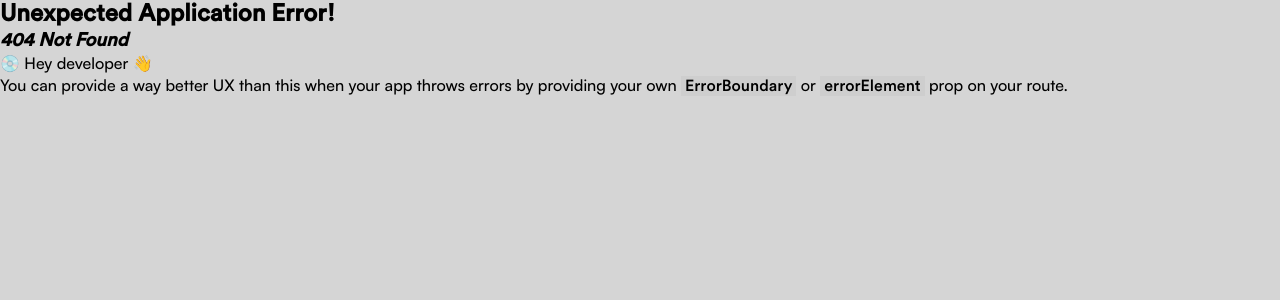
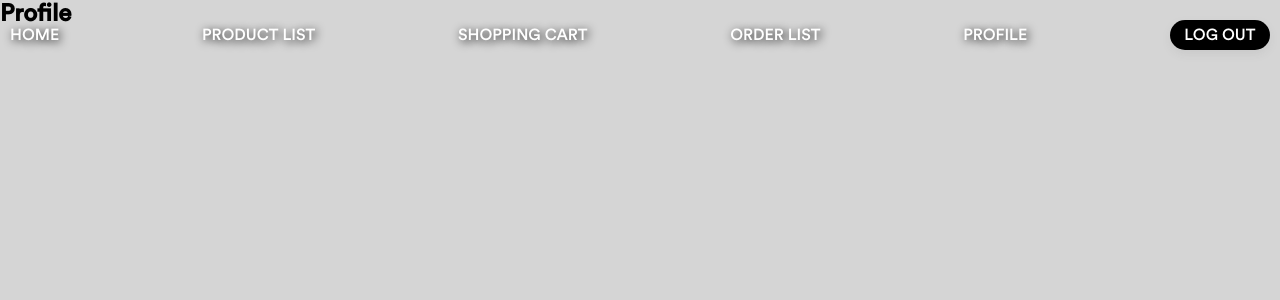
Before and after one commit to lorenzzzeu/CMSC-100-U1L-Project, a React (Vite) app: page /customer-page/profile in a window 1280 px wide. Before the commit this address had no page. Shown: the top 300 px of the page. Built offline with nearby package versions, Linux system fonts and the light colour scheme; sample sign-in values are in the browser's storage.

Commit message:
feature: added customer profile

```diff
--- a/src/main.jsx
+++ b/src/main.jsx
@@ -16,6 +16,7 @@ import ProductList from './pages/Customer/ProductList';
 import CustomerHome from './pages/Customer/CustomerHome';
 import OrderList from './pages/Customer/OrderList';
 import Explore from './pages/Explore';
+import CustomerProfile from './pages/Customer/CustomerProfile';
 
 const router = createBrowserRouter([
   { path: '/', element: <Root />, children: [
@@ -30,6 +31,7 @@ const router = createBrowserRouter([
     { path: 'product-list', element: <ProductList /> },
     { path: 'shopping-cart', element: <ShoppingCart /> },
     { path: 'order-list', element: <OrderList/> },
+    { path: 'profile', element: <CustomerProfile />}
   ]},
   {path: '/admin-page', element: <AdminPage />, children: [
     { path: '/admin-page', element: <AdminHome />},
--- a/src/pages/Customer/CustomerPage.jsx
+++ b/src/pages/Customer/CustomerPage.jsx
@@ -23,6 +23,7 @@ const CustomerPage = () => {
             <Link to="/customer-page/product-list">PRODUCT LIST</Link>
             <Link to="/customer-page/shopping-cart">SHOPPING CART</Link>
             <Link to="/customer-page/order-list">ORDER LIST</Link>
+            <Link to="/customer-page/profile">PROFILE</Link>
             <button onClick={handleLogout}>LOG OUT</button>
           </nav>
           <Outlet />
--- /dev/null
+++ b/src/pages/Customer/CustomerProfile.jsx
@@ -0,0 +1,15 @@
+//customerprofile
+
+import React from 'react';
+
+const CustomerProfile = () => {
+
+  return (
+    <div>
+      <h2>Profile</h2>
+      {/* Display the details of the customers here - Edit -> User Management (F Name, L Name, Password) */}
+    </div>
+  );
+};
+
+export default CustomerProfile;
```
